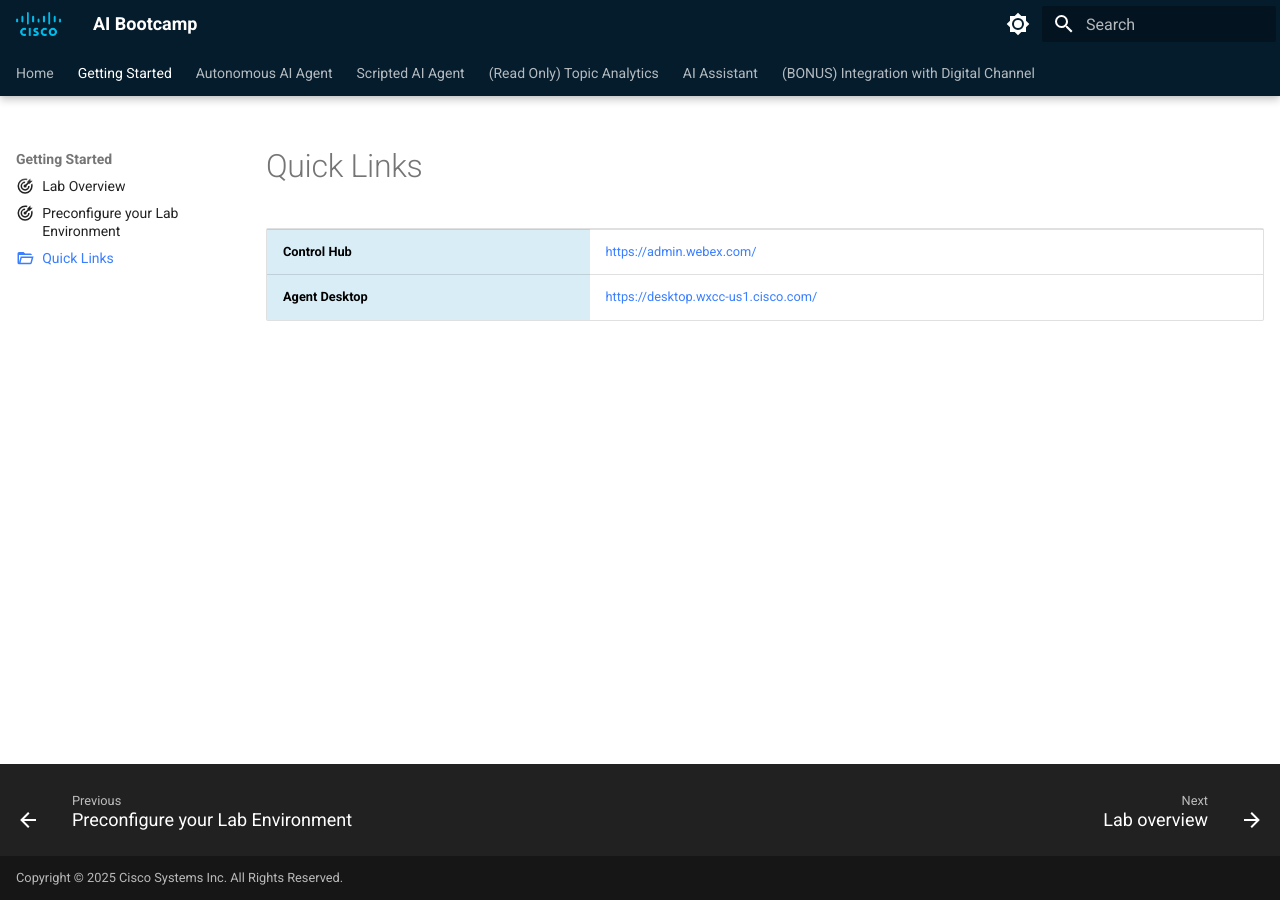
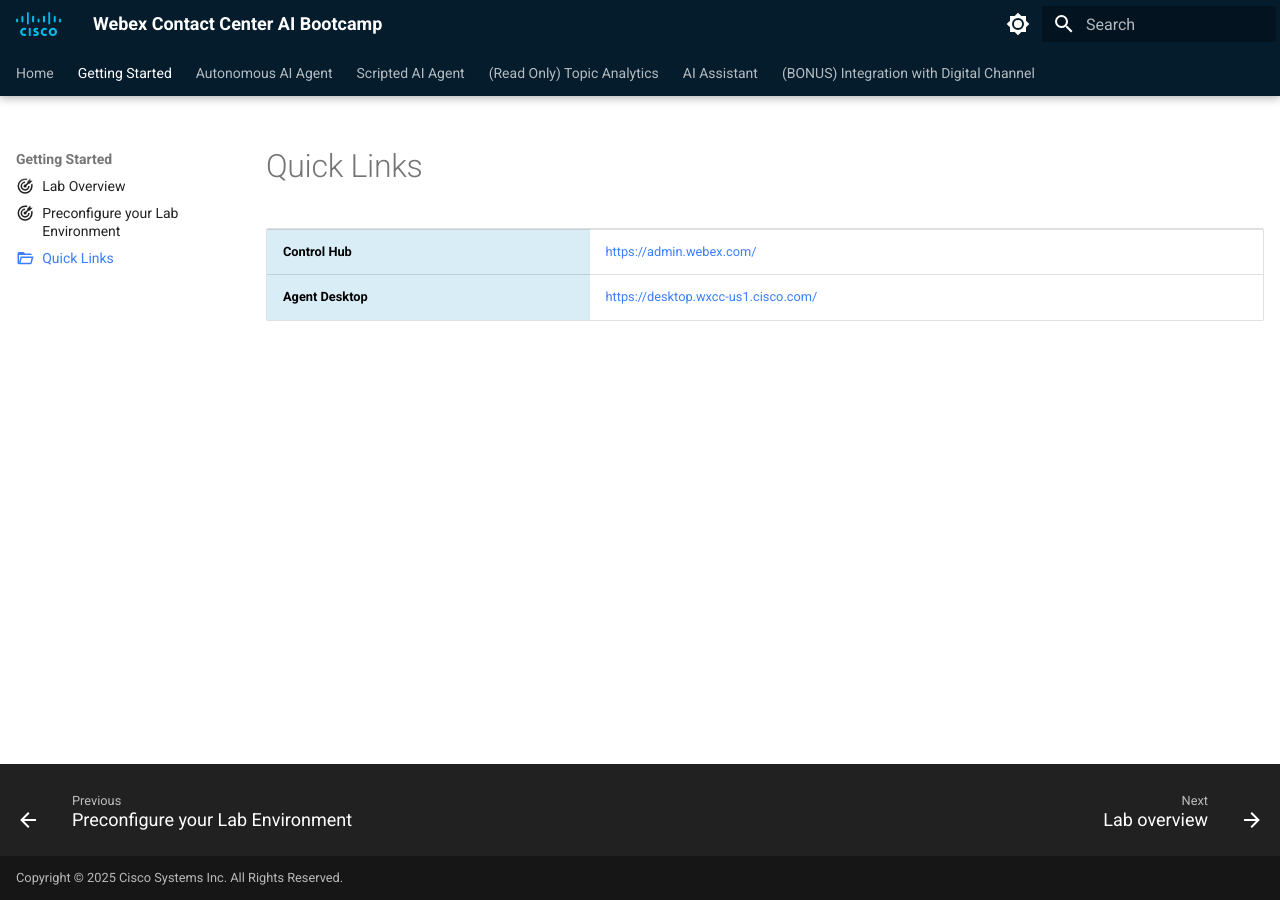
Before and after one commit to WebexCC-SA/TroubleshootingSummit, an MkDocs documentation site: the page built from docs/quicklinks.md, in a window 1280 px wide. Built offline with MkDocs 1.6.1 and Material for MkDocs 9.7.7, drawn with Linux system fonts in a browser that asks for light colours.

Commit message:
updating cover page

```diff
--- a/docs/overrides/home.html
+++ b/docs/overrides/home.html
@@ -56,8 +56,8 @@
 
     .tx-hero__image {
         width: 850px;
-        height: 1050px;
-        order: 1;
+        /* height: 1050px; */
+        order: 0;
         padding-right: 2.5rem;
     }
 
@@ -142,6 +142,7 @@
             display: flex;
             align-items: center;
             justify-content: center;
+            flex-direction: column;
         }
 
         .tx-hero__content {
@@ -239,26 +240,27 @@
 <section class="tx-container">
     <div class="md-grid md-typeset">
         <div class="tx-hero">
+                <h1>
+                    <script>
+                        var title = document.querySelector('meta[name="description"]').content
+                        const lab = title //.split(" ")[0]
+                        document.write(lab)
+                    </script>
+                </h1>
             <div class="tx-hero__image">
                 <img src="template_assets/CLAMER2025_Static_Midnight_Generic.png" draggable="false">
             </div>
             <div class="tx-hero__content">
-                <div class="tx-hero__logo">
+                <!-- <div class="tx-hero__logo">
                     <img src="template_assets/CL25_Cisco_Live_RGB_CiscoBlue_General_Logo_LTR_adjusted.png" draggable="false">
-                </div>
-                <h1>
-                    <script>
-                        var title = document.querySelector('meta[name="description"]').content
-                        const lab = title.split(" ")[0]
-                        document.write(lab)
-                    </script>
-                </h1>
-                <p>
+                </div> -->
+
+                <!-- <p>
                     <script>
                         const descr = title.substring(title.indexOf(" ") + 1)
                         document.write(descr)
                     </script>
-                </p>
+                </p> -->
                 <a href="main/overview/" title="{{ page.next_page.title | striptags }}" class="md-button md-button--primary">
                     Get started
                 </a>
--- a/mkdocs.yml
+++ b/mkdocs.yml
@@ -1,9 +1,9 @@
 ---
-site_name: "LTRCCT-2000 Hands-On AI in Action: The Future of Customer Care with Webex Contact Center"
-site_description: "LTRCCT-2000 Hands-On AI in Action: The Future of Customer Care with Webex Contact Center"
+site_name: "Webex Contact Center AI Bootcamp"
+site_description: "Webex Contact Center AI Bootcamp"
 Speaker: "Speakers: Krishna Tyagi & Mykola Danylchuk"
 site_author: Mykola Danylchuk, Yaroslav Bondar
-site_name: AI Bootcamp
+# site_name: AI Bootcamp
 # must be same as "site_name"
 copyright: Copyright &copy; 2025 Cisco Systems Inc. All Rights Reserved.
 theme:
```
